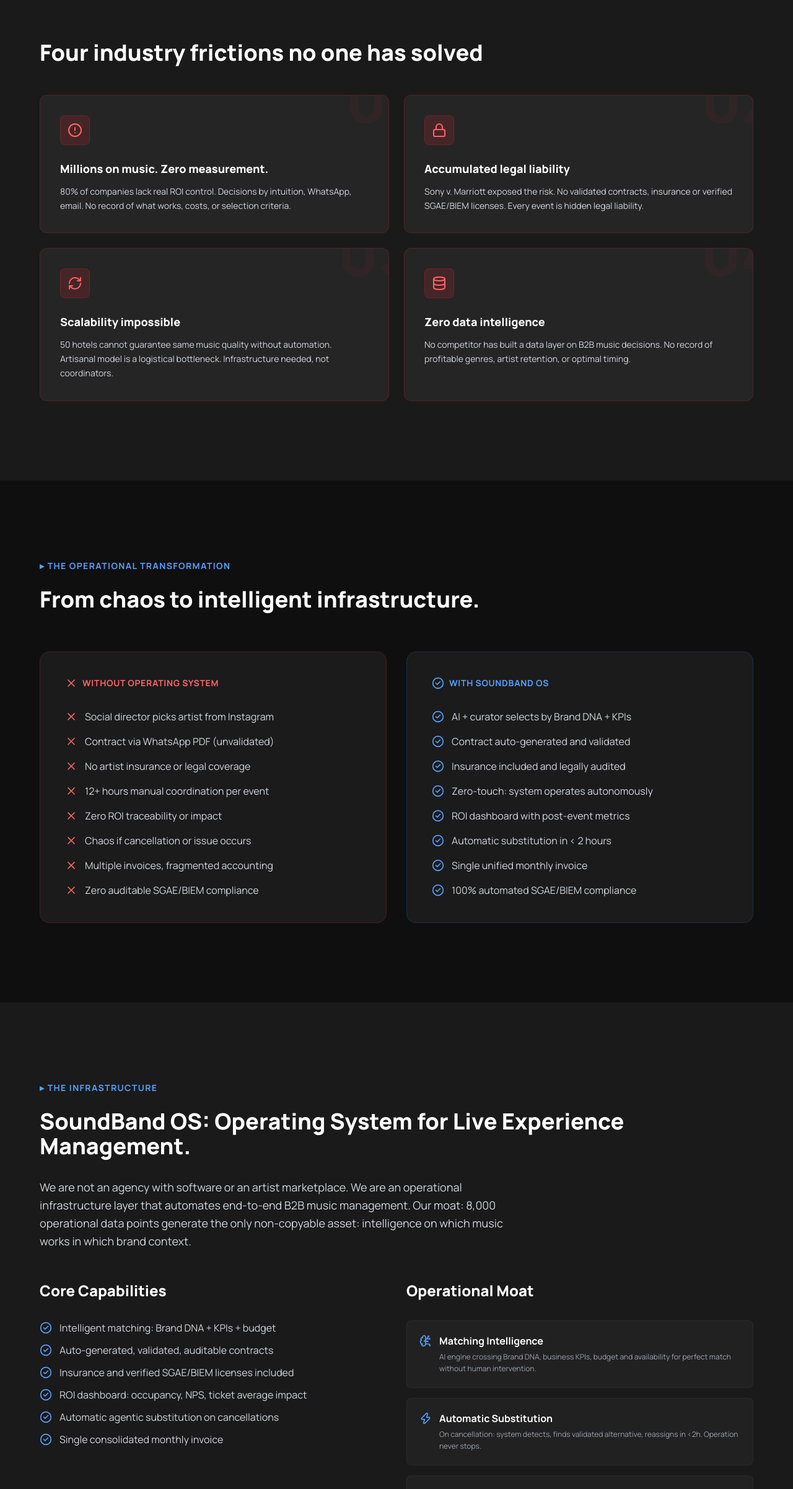
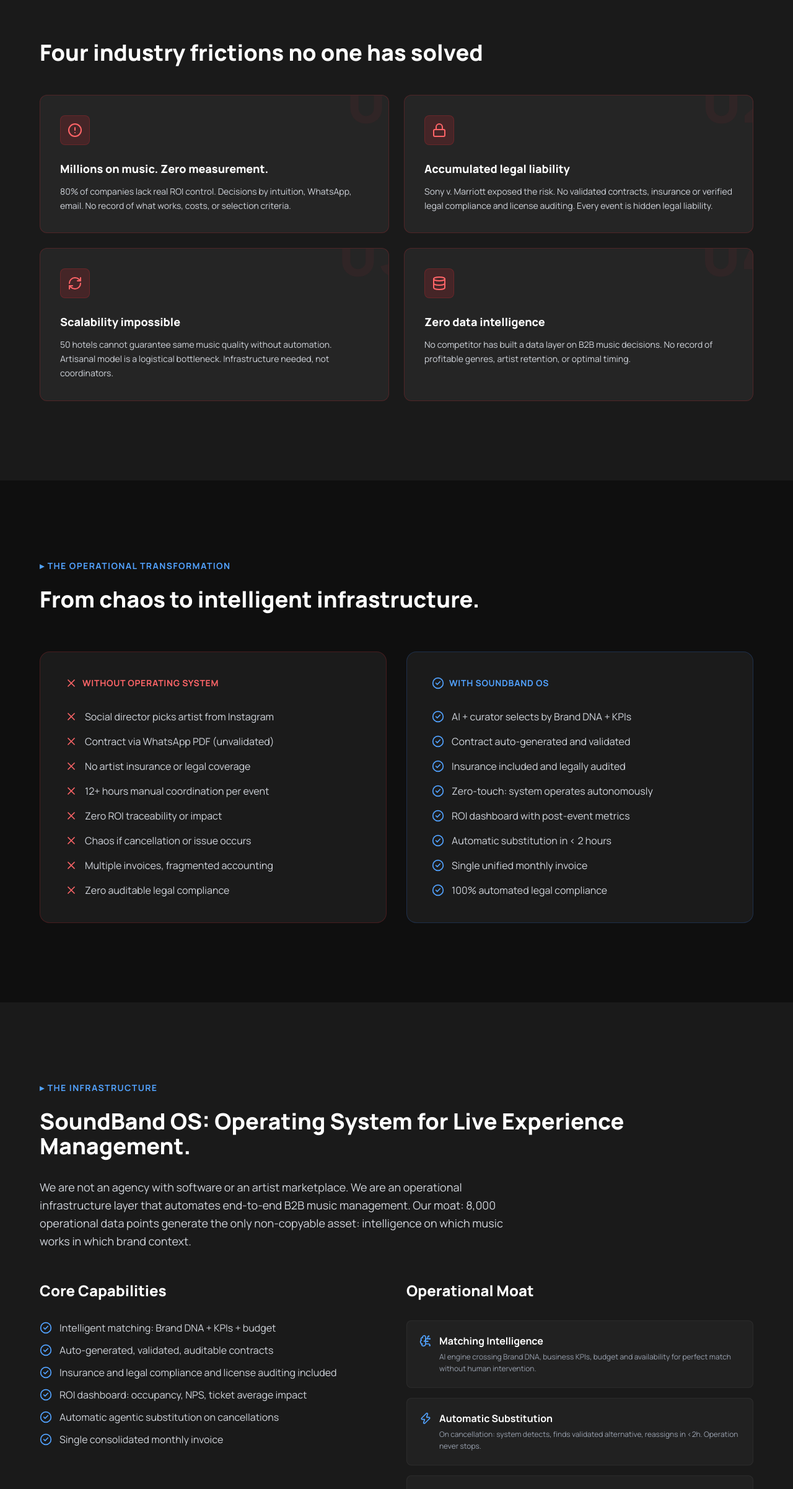
Before and after one commit to doyopro/soundlink-landing, a Next.js app: page /en/investors in a window 1280 px wide. Shown: the part 2412-4814 px from the top of the page at 62% size. Built offline with nearby package versions, Linux system fonts and the light colour scheme.

Commit message:
update: generic compliance language pending SGAE licensing

```diff
--- a/src/app/[locale]/investors/page.tsx
+++ b/src/app/[locale]/investors/page.tsx
@@ -344,8 +344,8 @@
                                 Icon: Lock,
                                 title: isES ? 'Riesgo legal acumulado' : 'Accumulated legal liability',
                                 desc: isES
-                                    ? 'Sony v. Marriott evidenció riesgos. Sin contratos validados, seguros ni licencias SGAE/BIEM verificadas, cada evento es pasivo legal desconocido.'
-                                    : 'Sony v. Marriott exposed the risk. No validated contracts, insurance or verified SGAE/BIEM licenses. Every event is hidden legal liability.',
+                                    ? 'Sony v. Marriott evidenció riesgos. Sin contratos validados, seguros ni compliance legal y auditoría de licencias verificados, cada evento es pasivo legal desconocido.'
+                                    : 'Sony v. Marriott exposed the risk. No validated contracts, insurance or verified legal compliance and license auditing. Every event is hidden legal liability.',
                             },
                             {
                                 num: '03',
@@ -410,7 +410,7 @@
                                         'Cero trazabilidad de ROI o impacto',
                                         'Caos si hay cancelación o imprevisto',
                                         'Múltiples invoices, contabilidad fragmentada',
-                                        'Cero compliance SGAE/BIEM auditable',
+                                        'Cero compliance legal auditable',
                                     ]
                                     : [
                                         'Social director picks artist from Instagram',
@@ -420,7 +420,7 @@
                                         'Zero ROI traceability or impact',
                                         'Chaos if cancellation or issue occurs',
                                         'Multiple invoices, fragmented accounting',
-                                        'Zero auditable SGAE/BIEM compliance',
+                                        'Zero auditable legal compliance',
                                     ]
                                 ).map((item, i) => (
                                     <li key={i} className="flex gap-3">
@@ -449,7 +449,7 @@
                                         'Dashboard ROI con métricas post-evento',
                                         'Sustitución automática en < 2 horas',
                                         'Una factura mensual unificada',
-                                        '100% compliance SGAE/BIEM automatizado',
+                                        '100% compliance legal automatizado',
                                     ]
                                     : [
                                         'AI + curator selects by Brand DNA + KPIs',
@@ -459,7 +459,7 @@
                                         'ROI dashboard with post-event metrics',
                                         'Automatic substitution in < 2 hours',
                                         'Single unified monthly invoice',
-                                        '100% automated SGAE/BIEM compliance',
+                                        '100% automated legal compliance',
                                     ]
                                 ).map((item, i) => (
                                     <li key={i} className="flex gap-3">
@@ -501,7 +501,7 @@
                                     ? [
                                         'Matching inteligente: Brand DNA + KPIs + presupuesto',
                                         'Contratos auto-generados, validados, auditables',
-                                        'Seguros y licencias SGAE/BIEM incluidas y verificadas',
+                                        'Seguros y compliance legal y auditoría de licencias incluidos',
                                         'Dashboard ROI: impacto en ocupación, NPS, ticket medio',
                                         'Sustitución agéntica automática ante cancelaciones',
                                         'Facturación única mensual consolidada',
@@ -509,7 +509,7 @@
                                     : [
                                         'Intelligent matching: Brand DNA + KPIs + budget',
                                         'Auto-generated, validated, auditable contracts',
-                                        'Insurance and verified SGAE/BIEM licenses included',
+                                        'Insurance and legal compliance and license auditing included',
                                         'ROI dashboard: occupancy, NPS, ticket average impact',
                                         'Automatic agentic substitution on cancellations',
                                         'Single consolidated monthly invoice',
```
